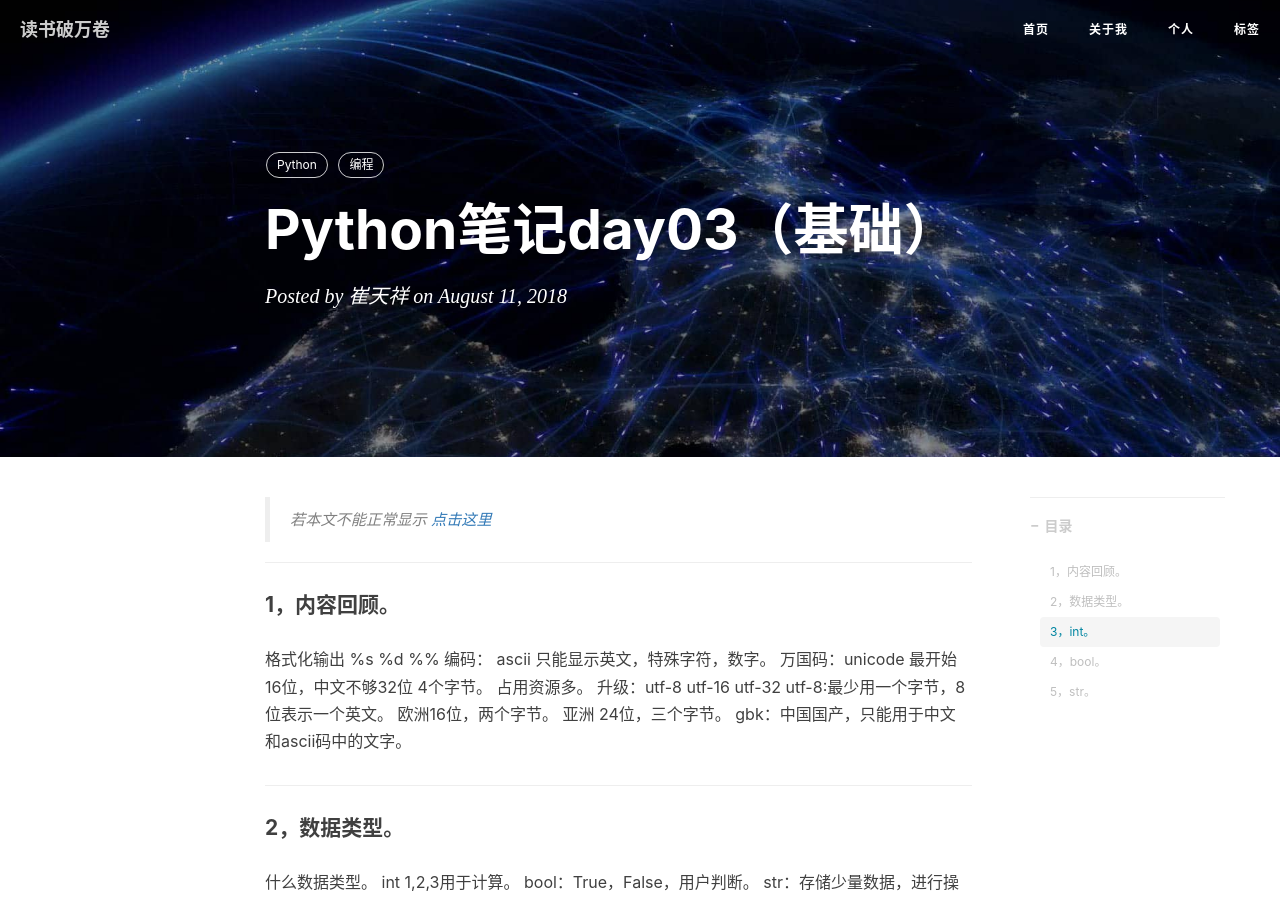
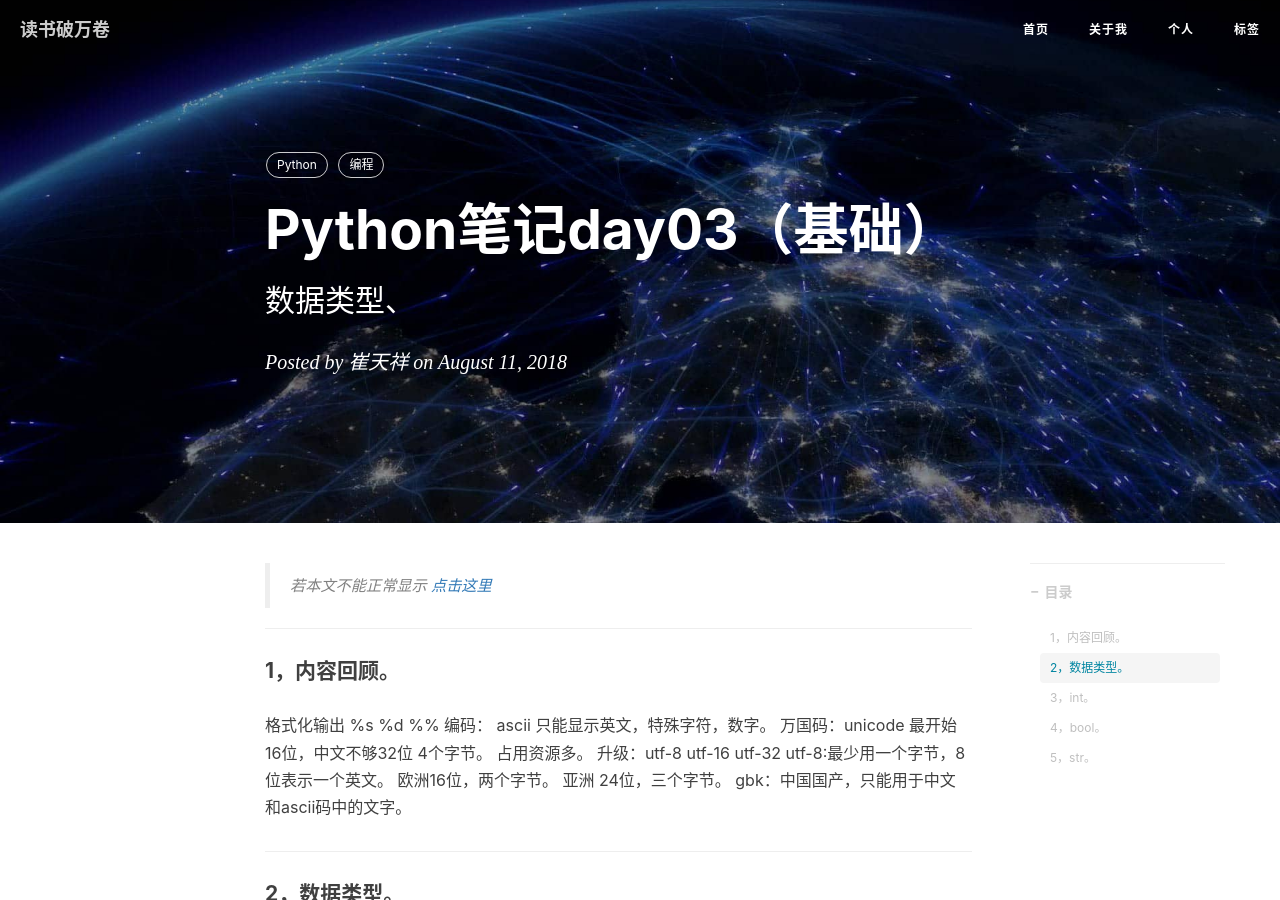
Before and after one commit to cuitianxiang100/cuitianxiang100.github.io, a Jekyll site: the page built from _posts/2018-08-11-Python笔记day03（基础）.md, in a window 1280 px wide and 900 px high. Built offline with Jekyll 4.4.1, drawn with Linux system fonts in a browser that asks for light colours; nearby versions of some CDN libraries; comment, search, counter and statistics services are not loaded.

Commit message:
Update 2018-08-11-Python笔记day03（基础）.md

```diff
--- a/_posts/2018-08-11-Python笔记day03（基础）.md
+++ b/_posts/2018-08-11-Python笔记day03（基础）.md
@@ -1,7 +1,7 @@
 ---
 layout:     post
 title:      "Python笔记day03（基础）"
-subtitle:   ""
+subtitle:   "数据类型、"
 date:       2018-08-11 22:11:00
 author:     "崔天祥"
 header-img: "img/post-bg-os-metro.jpg"
```
